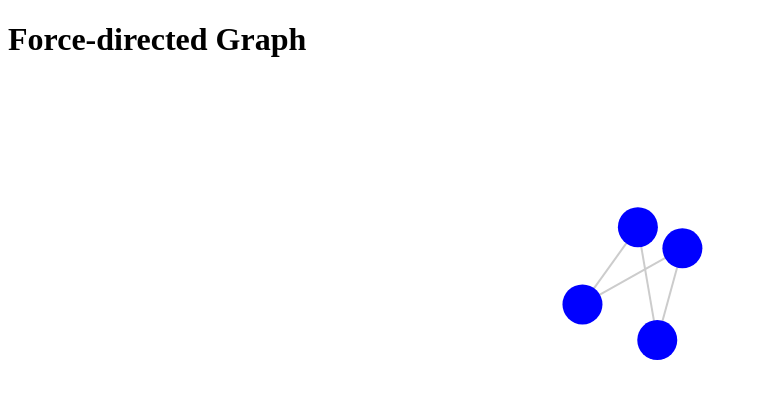
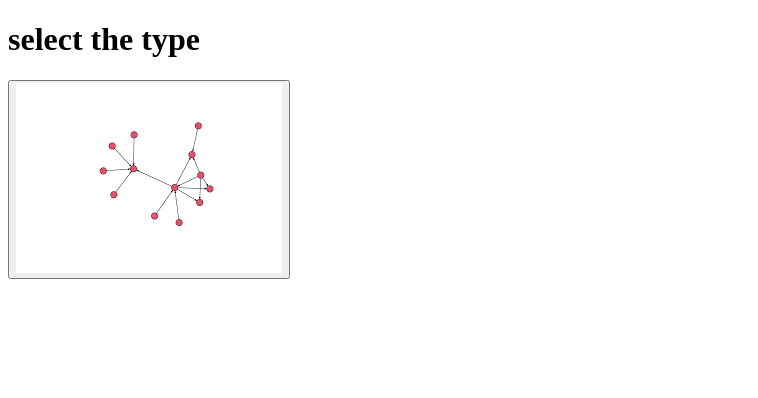
Before and after one commit to aamir910/d3-with0react-force-network, a React (Vite) app in the folder general-force-network/: page / in a window 1280 px wide. Shown: the top 398 px of the page, without its empty margins (0-758 px from the left). Built offline with nearby package versions, Linux system fonts and the light colour scheme.

Commit message:
clearing the routes concept

```diff
--- a/general-force-network/package.json
+++ b/general-force-network/package.json
@@ -12,7 +12,8 @@
   "dependencies": {
     "d3": "^7.9.0",
     "react": "^18.2.0",
-    "react-dom": "^18.2.0"
+    "react-dom": "^18.2.0",
+    "react-router-dom": "^6.22.3"
   },
   "devDependencies": {
     "@types/react": "^18.2.66",
--- a/general-force-network/src/App.jsx
+++ b/general-force-network/src/App.jsx
@@ -1,14 +1,14 @@
 // App.jsx
 
-import React from 'react';
-import ForceDirectedGraph from './components/forcenetworkgrapgh.jsx';
+import React from "react";
+import SelectType from "./components/selecttype.jsx";
+import {  Routes, Route } from "react-router-dom";
 
 function App() {
   return (
-    <div>
-      <h1>Force-directed Graph</h1>
-      <ForceDirectedGraph />
-    </div>
+    <Routes>
+          <Route  path="/" element={ <SelectType/>} />
+    </Routes>
   );
 }
 
--- /dev/null
+++ b/general-force-network/src/components/selecttype.jsx
@@ -0,0 +1,13 @@
+import React from 'react';
+import forceimage from '../images/selecttype/forcenetwork.png';
+
+function SelectType() {
+  return (
+    <div>
+      <h1>select the type</h1>
+      <button><img src={forceimage} alt="" /></button>
+    </div>
+  );
+}
+
+export default SelectType;
```
Also changed, not shown: general-force-network/src/components/cvsFileLoader.jsx (added, +13 -0 lines), general-force-network/src/main.jsx (+12 -9 lines), general-force-network/src/images/selecttype/forcenetwork.png (added), 1 other file (tests, documents, lock files or other folders).
